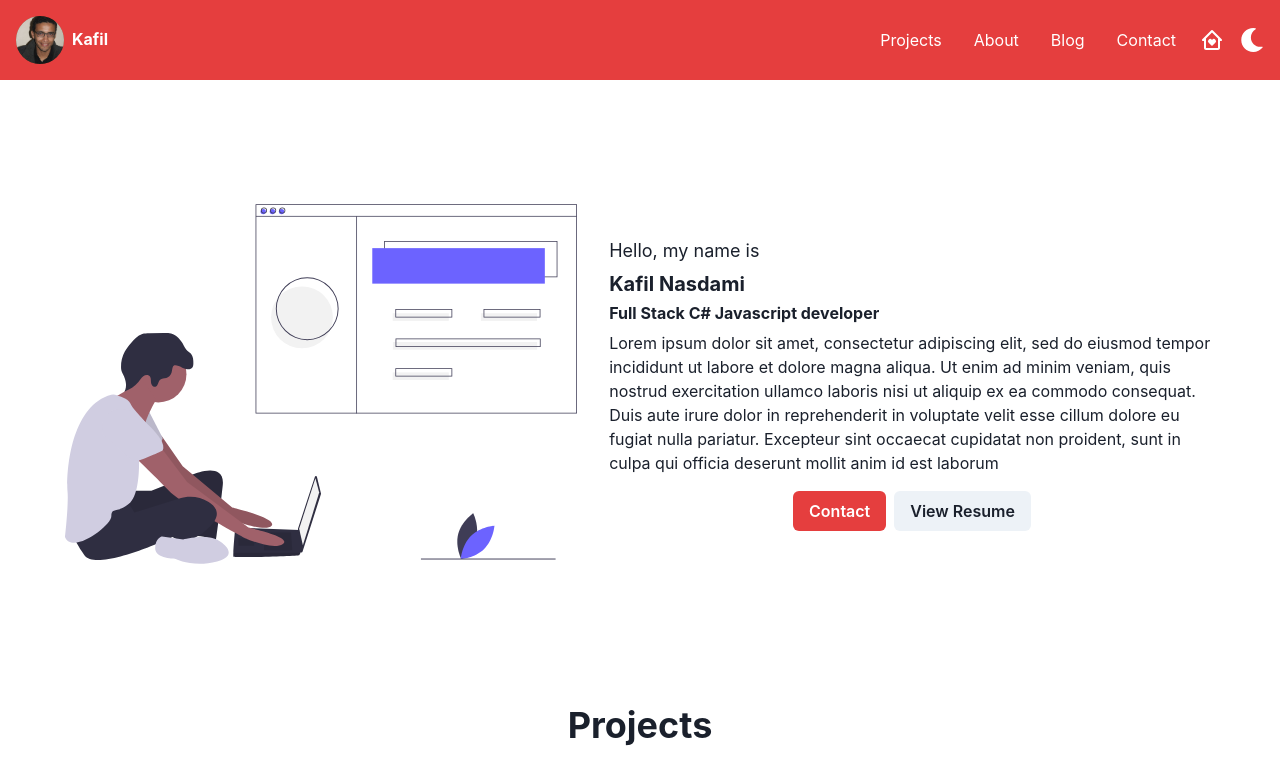
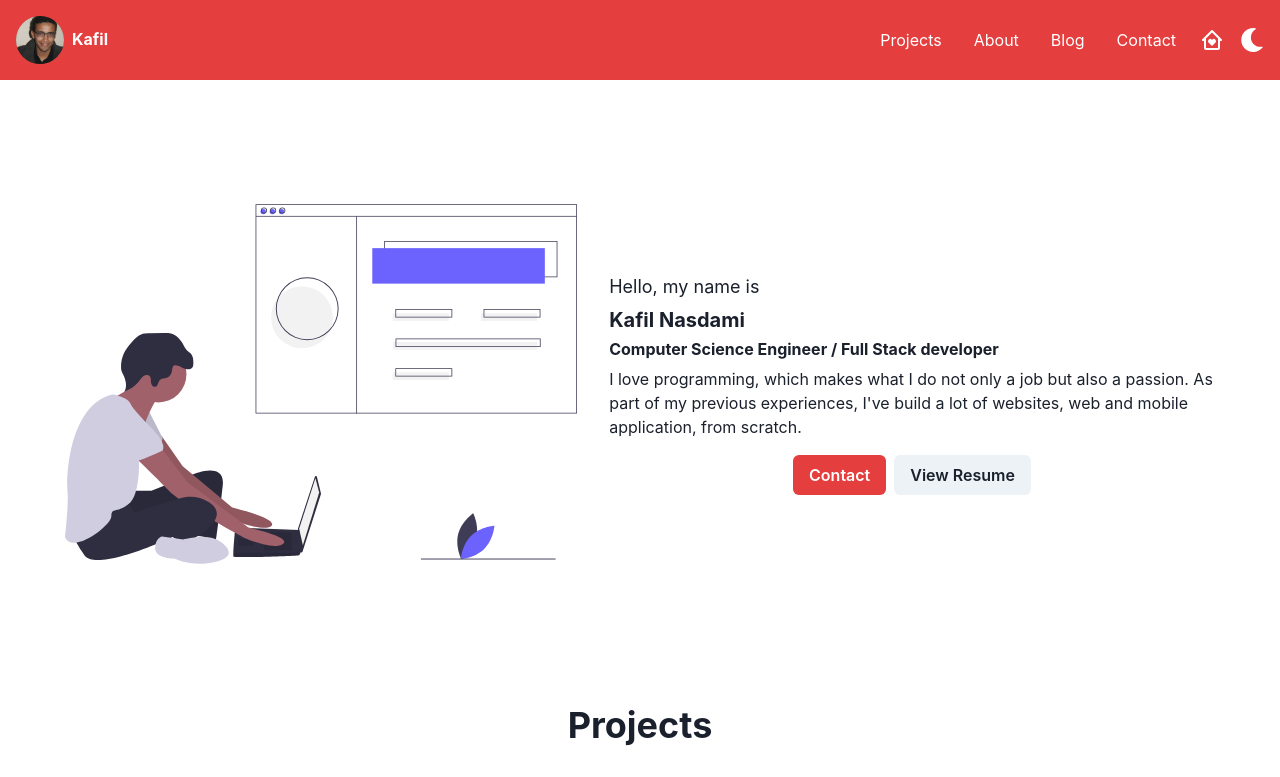
Before and after one commit to kafiln/kafil.now.sh, a Next.js app: page / in a window 1280 px wide. Shown: the top 777 px of the page. Built offline with nearby package versions, Linux system fonts and the light colour scheme.

Commit message:
Update bio text

```diff
--- a/components/layout/HeroSection.tsx
+++ b/components/layout/HeroSection.tsx
@@ -27,16 +27,12 @@ const HeroSection = () => {
             Kafil Nasdami
           </Heading>
           <Heading as="h2" size="sm">
-            Full Stack C# Javascript developer
+            Computer Science Engineer / Full Stack developer
           </Heading>
           <Container p="0">
-            Lorem ipsum dolor sit amet, consectetur adipiscing elit, sed do
-            eiusmod tempor incididunt ut labore et dolore magna aliqua. Ut enim
-            ad minim veniam, quis nostrud exercitation ullamco laboris nisi ut
-            aliquip ex ea commodo consequat. Duis aute irure dolor in
-            reprehenderit in voluptate velit esse cillum dolore eu fugiat nulla
-            pariatur. Excepteur sint occaecat cupidatat non proident, sunt in
-            culpa qui officia deserunt mollit anim id est laborum
+            I love programming, which makes what I do not only a job but also a
+            passion. As part of my previous experiences, I've build a lot of
+            websites, web and mobile application, from scratch.
           </Container>
         </VStack>
         <Flex justifyContent="center">
```
Also changed, not shown: 1 other file (tests, documents, lock files or other folders).
